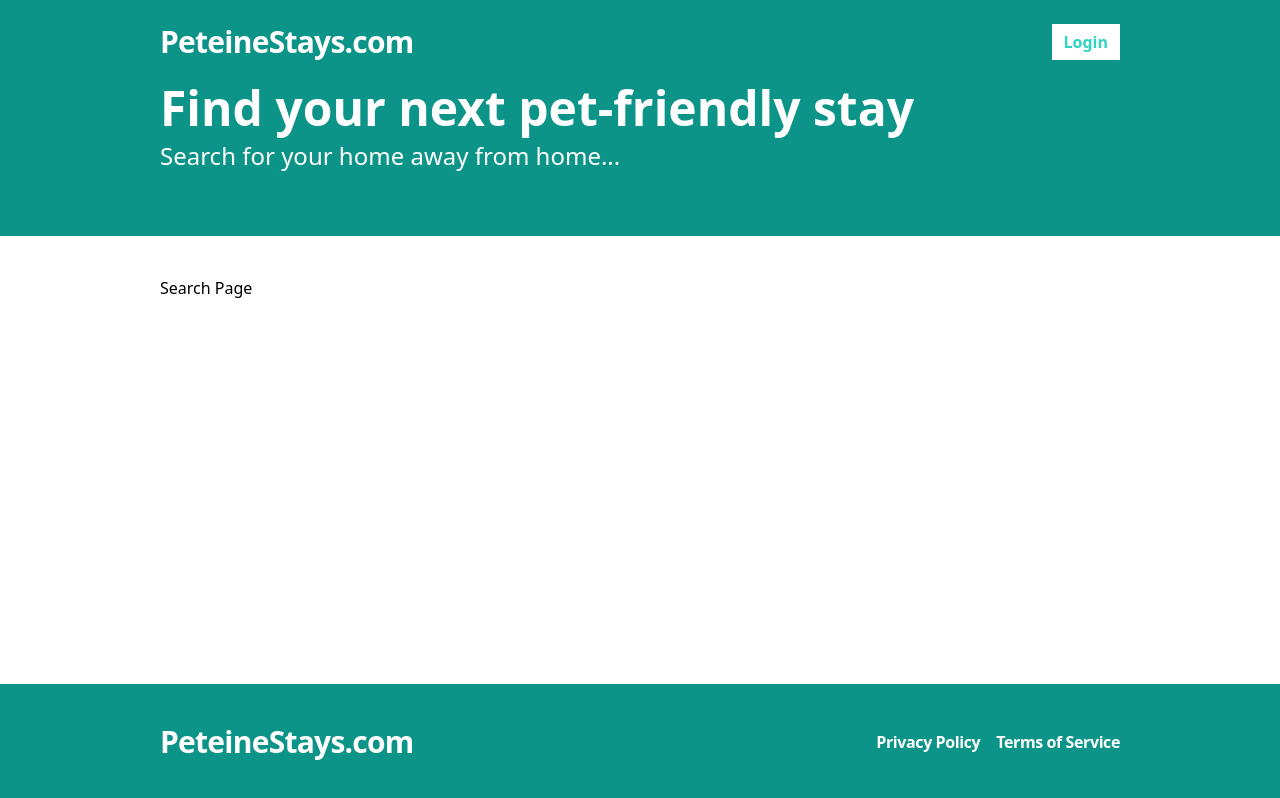
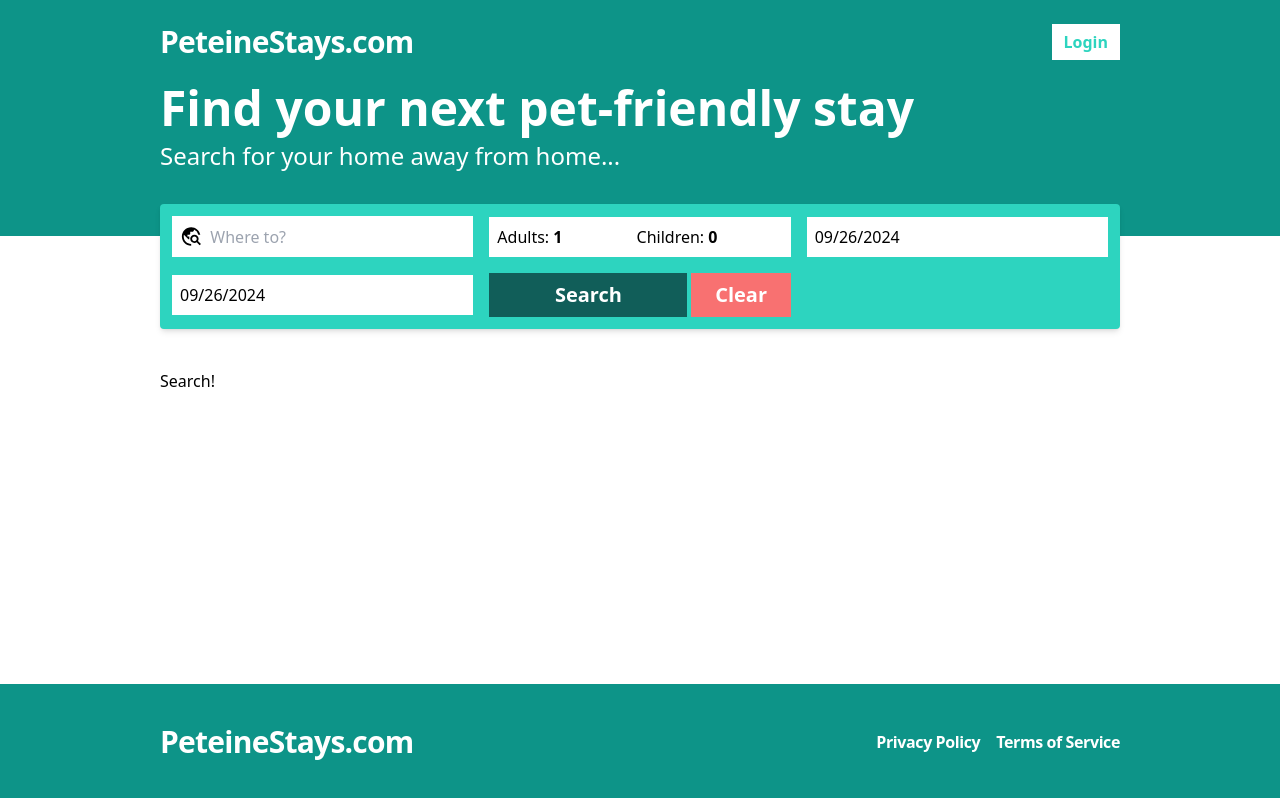
Before and after one commit to emmanueluwa/petstays-front, a React (Vite) app: page /search in a window 1280 px wide. Built offline with nearby package versions, Linux system fonts and the light colour scheme; no server answers.

Commit message:
adding search bar component

```diff
--- a/package.json
+++ b/package.json
@@ -12,6 +12,7 @@
   "dependencies": {
     "@types/react-router-dom": "^5.3.3",
     "react": "^18.3.1",
+    "react-datepicker": "^7.4.0",
     "react-dom": "^18.3.1",
     "react-hook-form": "^7.53.0",
     "react-icons": "^5.3.0",
@@ -21,6 +22,7 @@
   "devDependencies": {
     "@eslint/js": "^9.9.0",
     "@types/react": "^18.3.3",
+    "@types/react-datepicker": "^6.2.0",
     "@types/react-dom": "^18.3.0",
     "@vitejs/plugin-react-swc": "^3.5.0",
     "autoprefixer": "^10.4.20",
--- a/src/App.tsx
+++ b/src/App.tsx
@@ -6,6 +6,7 @@
 import { useAppContext } from "./contexts/AppContext";
 import MyPlaces from "./pages/MyPlaces";
 import EditPlace from "./pages/EditPlace";
+import Search from "./pages/Search";
 
 const AppRoutes = () => {
   const { isLoggedIn } = useAppContext();
@@ -24,7 +25,7 @@
         path="/search"
         element={
           <Layout>
-            <p>Search Page</p>
+            <Search />
           </Layout>
         }
       />
--- /dev/null
+++ b/src/components/SearchBar.tsx
@@ -0,0 +1,118 @@
+import { useState, FormEvent } from "react";
+import { useSearchContext } from "../contexts/SearchContext";
+import { MdTravelExplore } from "react-icons/md";
+import DatePicker from "react-datepicker";
+import "react-datepicker/dist/react-datepicker.css";
+import { useNavigate } from "react-router-dom";
+
+type Props = {};
+
+const SearchBar = ({}: Props) => {
+  const navigate = useNavigate();
+  const search = useSearchContext();
+
+  const [destination, setDestination] = useState<string>(search.destination);
+  const [checkIn, setCheckIn] = useState<Date>(search.checkIn);
+  const [checkOut, setCheckOut] = useState<Date>(search.checkOut);
+  const [adultCount, setAdultCount] = useState<number>(search.adultCount);
+  const [childCount, setChildCount] = useState<number>(search.childCount);
+
+  const handleSubmit = (event: FormEvent) => {
+    event.preventDefault();
+
+    //take values from local state and save them to global state
+    search.saveSearchValues(
+      destination,
+      checkIn,
+      checkIn,
+      adultCount,
+      childCount
+    );
+
+    navigate("/search");
+  };
+
+  const minDate = new Date();
+  const maxDate = new Date();
+  maxDate.setFullYear(maxDate.getFullYear() + 1);
+
+  return (
+    <form
+      onSubmit={handleSubmit}
+      className="-mt-8 p-3 bg-teal-400 rounded shadow-md grid grid-cols-2 lg:grid-cols-3 2xl:grid-cols-5 items-center gap-4"
+    >
+      <div className="flex flex-row items-center flex-1 bg-white p-2">
+        <MdTravelExplore size={25} className="mr-2" />
+        <input
+          placeholder="Where to?"
+          className="text-md w-full focus:outline-none"
+          value={destination}
+          onChange={(event) => setDestination(event.target.value)}
+        />
+      </div>
+
+      <div className="flex bg-white px-2 py-1 gap-2 ">
+        <label className="items-center flex">
+          Adults:
+          <input
+            className="w-full p-1 focus:outline-none font-bold"
+            type="number"
+            min={1}
+            max={20}
+            value={adultCount}
+            onChange={(event) => setAdultCount(parseInt(event.target.value))}
+          ></input>
+        </label>
+        <label className="items-center flex">
+          Children:
+          <input
+            className="w-full p-1 focus:outline-none font-bold"
+            type="number"
+            min={0}
+            max={20}
+            value={childCount}
+            onChange={(event) => setChildCount(parseInt(event.target.value))}
+          ></input>
+        </label>
+      </div>
+      <div className="">
+        <DatePicker
+          selected={checkIn}
+          onChange={(date) => setCheckIn(date as Date)}
+          selectsStart
+          startDate={checkIn}
+          endDate={checkOut}
+          minDate={minDate}
+          maxDate={maxDate}
+          placeholderText="Check-in Date"
+          className="min-w-full bg-white p-2 focus:outline-none"
+          wrapperClassName="min-w-full"
+        />
+      </div>
+      <div className="">
+        <DatePicker
+          selected={checkOut}
+          onChange={(date) => setCheckOut(date as Date)}
+          selectsStart
+          startDate={checkIn}
+          endDate={checkOut}
+          minDate={minDate}
+          maxDate={maxDate}
+          placeholderText="Check-out Date"
+          className="min-w-full bg-white p-2 focus:outline-none"
+          wrapperClassName="min-w-full"
+        />
+      </div>
+      <div className="flex gap-1">
+        <button className="w-2/3 bg-teal-800 text-white h-full p-2 font-bold text-xl hover:bg-teal-600">
+          Search
+        </button>
+        <button className="w-1/3 bg-red-400 text-white h-full p-2 font-bold text-xl hover:bg-red-300">
+          Clear
+        </button>
+      </div>
+    </form>
+  );
+};
+
+export default SearchBar;
--- a/src/layouts/Layout.tsx
+++ b/src/layouts/Layout.tsx
@@ -2,6 +2,7 @@
 import Footer from "../components/Footer";
 import Header from "../components/Header";
 import Hero from "../components/Hero";
+import SearchBar from "../components/SearchBar";
 
 interface Props {
   children: React.ReactNode;
@@ -12,6 +13,9 @@
     <div className="flex flex-col min-h-screen">
       <Header />
       <Hero />
+      <div className="container mx-auto">
+        <SearchBar />
+      </div>
       <div className="container mx-auto py-10 flex-1">{children}</div>
       <Footer />
     </div>
--- /dev/null
+++ b/src/pages/Search.tsx
@@ -0,0 +1,10 @@
+import { useSearchContext } from "../contexts/SearchContext";
+
+const Search = () => {
+  const search = useSearchContext();
+  console.log(search);
+
+  return <div>Search!</div>;
+};
+
+export default Search;
```
Also changed, not shown: 1 other file (tests, documents, lock files or other folders).
